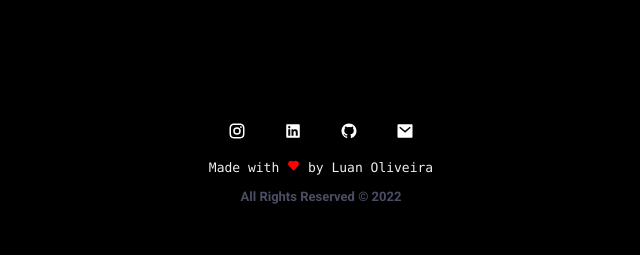
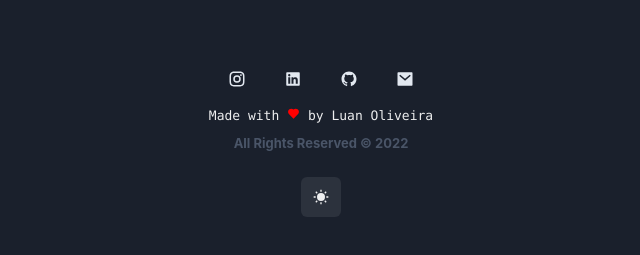
Before and after one commit to luanelioliveira/lluanoliveira.com, a Next.js app: page / in a window 1280 px wide. Shown: the part 539-794 px from the top of the page, without its empty margins (319-959 px from the left). Built offline with nearby package versions, Linux system fonts and the light colour scheme.

Commit message:
feat: add color toogle

```diff
--- /dev/null
+++ b/src/components/ColorToogle/index.tsx
@@ -0,0 +1,17 @@
+import { Box, Center, IconButton, useColorMode } from '@chakra-ui/react';
+
+import { RiMoonFill as MoonIcon, RiSunFill as SunIcon } from 'react-icons/ri';
+
+export default function ColorToogle() {
+  const { colorMode, toggleColorMode } = useColorMode();
+
+  return (
+    <Box>
+      <Center>
+        <IconButton mt={4} aria-label="Toggle Mode" onClick={toggleColorMode}>
+          {colorMode === 'light' ? <MoonIcon /> : <SunIcon />}
+        </IconButton>
+      </Center>
+    </Box>
+  );
+}
--- a/src/pages/_app.tsx
+++ b/src/pages/_app.tsx
@@ -1,8 +1,8 @@
+import { ChakraProvider } from '@chakra-ui/react';
 import { AppProps } from 'next/app';
+import Head from 'next/head';
 
-import { ChakraProvider } from '@chakra-ui/react';
-import Head from 'next/head';
-import { theme } from '../styles/themes/default';
+import theme from '../styles/theme';
 
 function App({ Component, pageProps }: AppProps) {
   return (
--- a/src/pages/index.tsx
+++ b/src/pages/index.tsx
@@ -10,6 +10,7 @@ import {
   Text,
   VStack,
 } from '@chakra-ui/react';
+
 import Head from 'next/head';
 
 import {
@@ -19,6 +20,7 @@ import {
   RiLinkedinBoxFill as LinkedinIcon,
   RiMailFill as MailIcon,
 } from 'react-icons/ri';
+import ColorToogle from '../components/ColorToogle';
 
 const SOCIAL_ICONS = {
   instagram: <InstagramIcon />,
@@ -126,7 +128,6 @@ export default function HomePage() {
                         icon={SOCIAL_ICONS[social.id]}
                         variant="link"
                         size="lg"
-                        color="white"
                         aria-label={social.name}
                       />
                     </Link>
@@ -144,6 +145,7 @@ export default function HomePage() {
                 All Rights Reserved © 2022
               </Text>
             </Box>
+            <ColorToogle />
           </VStack>
         </Box>
       </VStack>
--- a/src/styles/themes/default.ts
+++ b/src/styles/theme/config.ts
@@ -1,7 +1,10 @@
-import { extendTheme } from '@chakra-ui/react';
+enum InitialColorMode {
+  DARK = 'dark',
+  LIGHT = 'light',
+}
 
-export const theme = extendTheme({
-  initialColorMode: 'dark',
+const config = {
+  initialColorMode: InitialColorMode.DARK,
   useSystemColorMode: false,
   colors: {
     gray: {
@@ -21,12 +24,6 @@ export const theme = extendTheme({
     heading: 'Roboto',
     body: 'Roboto',
   },
-  styles: {
-    global: {
-      body: {
-        bg: 'black',
-        color: 'gray.50',
-      },
-    },
-  },
-});
+};
+
+export default config;
--- /dev/null
+++ b/src/styles/theme/index.ts
@@ -0,0 +1,7 @@
+import { extendTheme } from '@chakra-ui/react';
+
+import config from './config';
+
+const theme = extendTheme({ config });
+
+export default theme;
```
